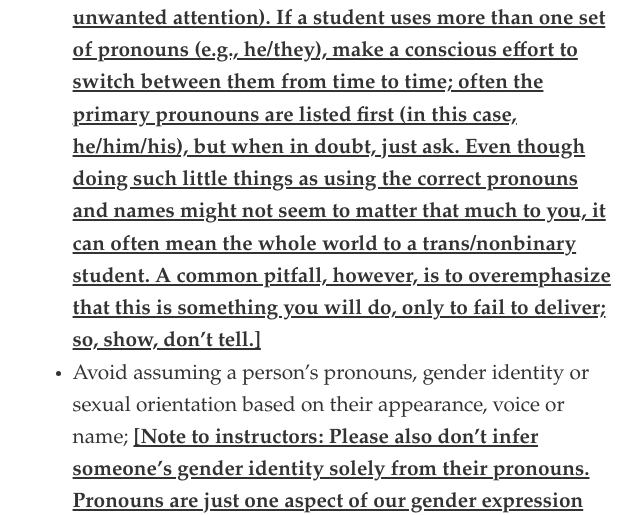
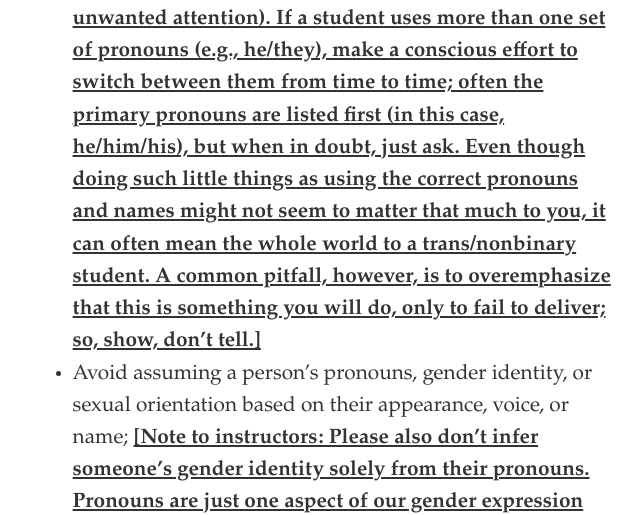
Before and after one commit to dingherself/dingherself.github.io, a Jekyll site: the page built from resources/syllabus-language.md, in a window 1280 px wide and 1400 px high, scrolled down 2455 px. Shown: the part 573-1088 px from the top of the window, without its empty margins (318-960 px from the left). Built offline with Jekyll 4.4.1, drawn with Linux system fonts in a browser that asks for light colours; some web fonts are replaced; some of the changed text lies outside the part shown.

Commit message:
more typos god

```diff
--- a/resources/syllabus-language.md
+++ b/resources/syllabus-language.md
@@ -37,7 +37,7 @@
 
 - Value everyone’s contribution to class discussions;
 - Disagree in a way that takes other people’s ideas seriously and sincerely;
-- Challenge remarks, jokes and examples that are racist, sexist, heterosexist, cissexist, misogynistic, transmisogynistic, xenophobic, ableist, ageist, classist, etc.;
+- Challenge remarks, jokes, and examples that are racist, sexist, heterosexist, cissexist, misogynistic, transmisogynistic, xenophobic, ableist, ageist, classist, etc.;
 - Keep discussions inclusive by avoiding talking to only a few specific people;
 - <strong><u>[For online discussion boards]</u></strong> Be mindful of how your tone/meaning might not be accurately conveyed through your writing alone (for example, if your question might be misunderstood as a rhetorical one, it’s probably a good idea to indicate explicitly that it is a genuine question);
 - <strong><u>[For Zoom classes]</u></strong> Please use your go-by name as your Zoom display name and, *if* you feel comfortable and safe doing so, include your pronouns as well. <strong><u>[Note to instructors: Please never simply <em>ask</em> students to share their pronouns (e.g., “let’s go around the room and say our names and pronouns”), which could create an especially stressful double-bind situation for trans/nonbinary students who are not openly out—now they have to choose between misgendering themselves or being forced to come out! Please also take note when a student changes their name or pronouns in the middle of the semester, but don’t ask questions and don’t make a big deal out of it—just naturally switch how you refer to the student from then on. For in-person classes, it’s helpful to make it clear at the beginning of the semester that you understand people’s names and pronouns can change and invite students to let you know any such changes <em>if</em> they feel safe and comfortable. (There are too many reasons why a student may not feel safe or comfortable sharing their pronouns, so don’t push anyone and don’t blame yourself for not doing enough.)]</u></strong>
@@ -50,8 +50,8 @@
 
 #### Gender identity and sexual orientation
 
-- Use the pronouns and name you are asked to when you refer to a person; <strong><u>[Note to instructors: Again, please don’t pressure students to share their pronouns, but if a student does mention what pronouns they use, make sure to use <em>only</em> those pronouns (it is still <em>mis</em>gendering, for example, to use the gender-neutral they/them pronouns to refer to a trans woman student who exclusively uses gender-specific she/her pronouns). If they do not share their pronouns, default to they/them. Be prepared that you or a student will probably slip up once in a while. When that happens, just quickly correct yourself/the student and move on—don’t pretend you didn’t notice it, but also don’t overreact and especially don’t overapologize (it draws unnecessary and often unwanted attention). If a student uses more than one set of pronouns (e.g., he/they), make a conscious effort to switch between them from time to time; often the primary prounouns are listed first (in this case, he/him/his), but when in doubt, just ask. Even though doing such little things as using the correct pronouns and names might not seem to matter that much to you, it can often mean the whole world to a trans/nonbinary student. A common pitfall, however, is to overemphasize that this is something you will do, only to fail to deliver; so, show, don’t tell.]</u></strong>
-- Avoid assuming a person’s pronouns, gender identity or sexual orientation based on their appearance, voice or name; <strong><u>[Note to instructors: Please also don’t infer someone’s gender identity solely from their pronouns. Pronouns are just one aspect of our gender expression (it’s like wearing a suit doesn’t by itself imply the person is a man, even though many men express their gender identity with a suit rather than a dress—as Leslie Feinberg puts it more elegantly than I ever could, “gender is the poetry each of us makes out of the language we are taught”), and there are good reasons (sometimes safety-related reasons) for a student to use pronouns not conventionally associated with a gender identity. Work with them; don’t police that.]</u></strong>
+- Use the pronouns and name you are asked to when you refer to a person; <strong><u>[Note to instructors: Again, please don’t pressure students to share their pronouns, but if a student does mention what pronouns they use, make sure to use <em>only</em> those pronouns (it is still <em>mis</em>gendering, for example, to use the gender-neutral they/them pronouns to refer to a trans woman student who exclusively uses gender-specific she/her pronouns). If they do not share their pronouns, default to they/them. Be prepared that you or a student will probably slip up once in a while. When that happens, just quickly correct yourself/the student and move on—don’t pretend you didn’t notice it, but also don’t overreact and especially don’t overapologize (it draws unnecessary and often unwanted attention). If a student uses more than one set of pronouns (e.g., he/they), make a conscious effort to switch between them from time to time; often the primary pronouns are listed first (in this case, he/him/his), but when in doubt, just ask. Even though doing such little things as using the correct pronouns and names might not seem to matter that much to you, it can often mean the whole world to a trans/nonbinary student. A common pitfall, however, is to overemphasize that this is something you will do, only to fail to deliver; so, show, don’t tell.]</u></strong>
+- Avoid assuming a person’s pronouns, gender identity, or sexual orientation based on their appearance, voice, or name; <strong><u>[Note to instructors: Please also don’t infer someone’s gender identity solely from their pronouns. Pronouns are just one aspect of our gender expression (it’s like wearing a suit doesn’t by itself imply the person is a man, even though many men express their gender identity with a suit rather than a dress—as Leslie Feinberg puts it more elegantly than I ever could, “gender is the poetry each of us makes out of the language we are taught”), and there are good reasons (sometimes safety-related reasons) for a student to use pronouns not conventionally associated with a gender identity. Work with them; don’t police that.]</u></strong>
 - Be careful not to disclose anyone’s gender identity or sexual orientation (i.e., out them) without their permission, even if they are already out in the classroom---it can put lives in danger;
 - Never inquire about anyone’s genitalia, deadname, “before” photos, medical history, assigned gender at birth, sex life, and so on;
 - Use inclusive language (for helpful examples, see <https://www.apaonline.org/page/nonsexist> and <https://transjournalists.org/style-guide>).
```
